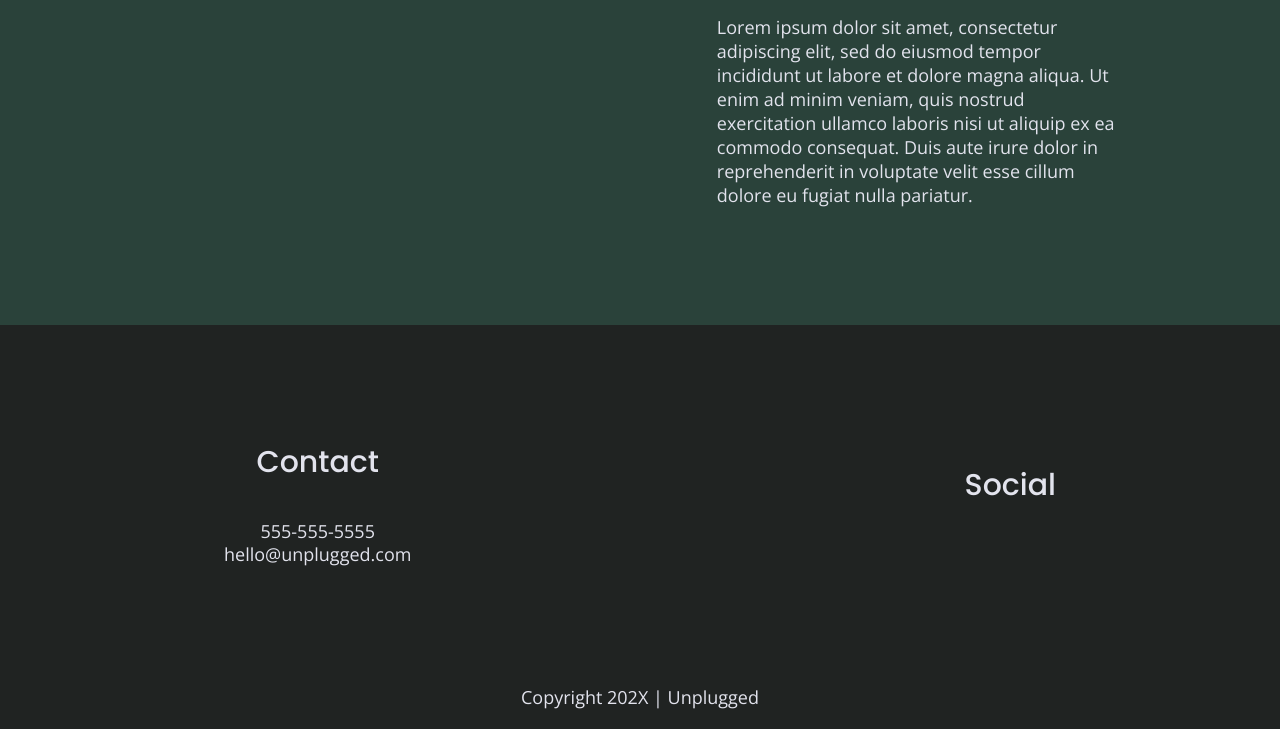
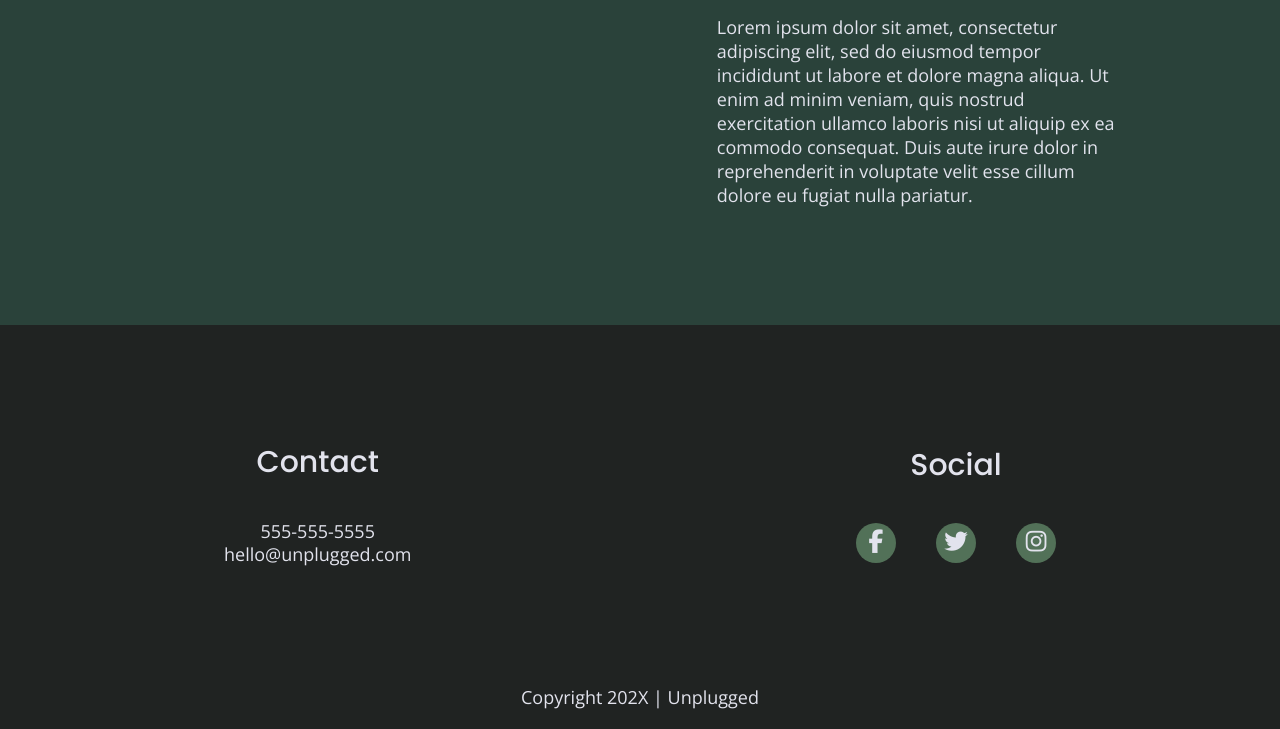
Before and after one commit to AMartindale98/unplugged, a website built with Parcel: page index.html in a window 1280 px wide. Shown: the part 2172-2901 px from the top of the page. Built offline with nearby package versions, Linux system fonts and the light colour scheme; files whose address does not match are found by name.

Commit message:
Added social icons and styling

```diff
--- a/css/main.css
+++ b/css/main.css
@@ -219,9 +219,17 @@ footer .social-icons {
 }
 
 footer .social-icons p {
+  background-color: #527158;
+  border-radius: 50%;
+  width: 40px;
+  height: 40px;
   display: flex;
   justify-content: center;
   align-items: center;
+}
+
+footer .social-icons p i {
+  font-size: 1.3125em;
 }
 
 footer .copyright {
@@ -635,6 +643,11 @@ input[type="button"] {
     line-height: 1.285;
   }
 
+  footer .social-icons {
+    width: 12.5em;
+    justify-content: space-between;
+  }
+
   footer .copyright {
     width: 100%;
   }
--- a/index.html
+++ b/index.html
@@ -178,18 +178,18 @@
             <h4>Social</h4>
             <div class="social-icons">
               <p>
-                <a
-                  href="https://www.facebook.com/Skillcrush/"
-                  target="_blank"
+                <a href="https://www.facebook.com/Skillcrush/" target="_blank"
+                  ><i class="fab fa-facebook-f"></i
                 ></a>
               </p>
               <p>
-                <a href="https://twitter.com/Skillcrush" target="_blank"></a>
+                <a href="https://twitter.com/Skillcrush" target="_blank"
+                  ><i class="fab fa-twitter"></i
+                ></a>
               </p>
               <p>
-                <a
-                  href="https://www.instagram.com/skillcrush/"
-                  target="_blank"
+                <a href="https://www.instagram.com/skillcrush/" target="_blank"
+                  ><i class="fab fa-instagram"></i
                 ></a>
               </p>
             </div>
```
Also changed, not shown: about/index.html (+11 -8 lines), faq/index.html (+7 -7 lines).
